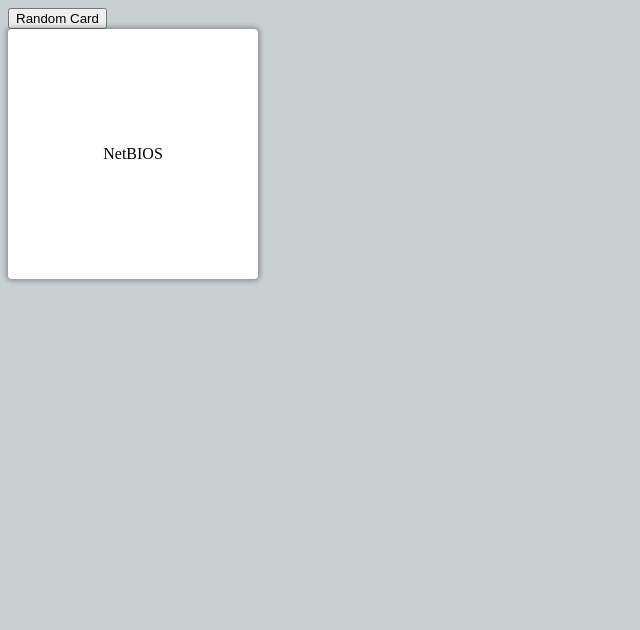
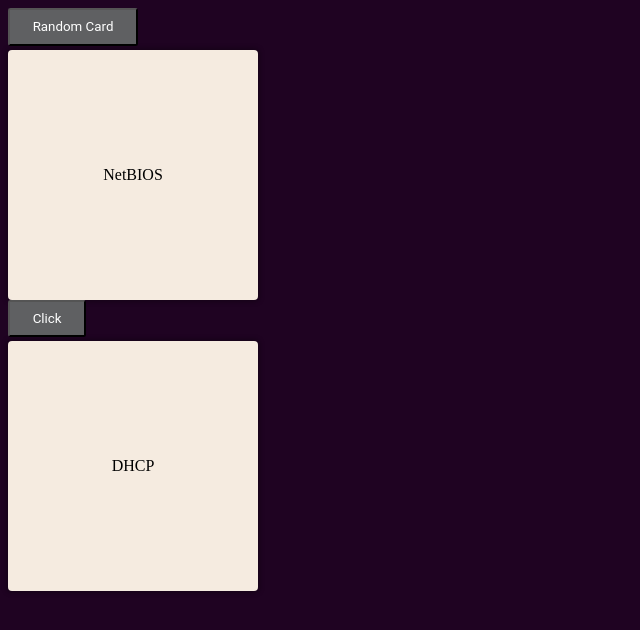
Before and after one commit to ndrdul/port-flashcards, a React (Create React App) app: page / in a window 1280 px wide. Shown: the top 630 px of the page, without its empty margins (0-640 px from the left). Built offline with nearby package versions, Linux system fonts and the light colour scheme.

Commit message:
refactor

```diff
--- a/src/App.js
+++ b/src/App.js
@@ -3,8 +3,7 @@ import FlashcardList from "./FlashcardList";
 import Flashcard from "./Flashcard";
 import "./app.css";
 import SAMPLE_FLASHCARDS from "./portData";
-
-//let randomCard = SAMPLE_FLASHCARDS[Math.floor(Math.random()*SAMPLE_FLASHCARDS.length)];
+import Card from "./components/Card";
 
 const drawCard = () => {
   return SAMPLE_FLASHCARDS[
@@ -16,13 +15,13 @@ const App = () => {
   const [flashcards, setFlashcards] = useState(SAMPLE_FLASHCARDS);
   const [randomCard, setRandomCard] = useState(drawCard());
 
-
   return (
     <div>
-      <button onClick={() => setRandomCard(drawCard())}>Random Card</button>
+      <button className="button" onClick={() => setRandomCard(drawCard())}>
+        Random Card
+      </button>
       <Flashcard flashcard={randomCard} />
-      {/* <FlashcardList flashcards={flashcards} />{" "} */}
-
+      <Card data={SAMPLE_FLASHCARDS} />
     </div>
   );
 };
--- a/src/app.css
+++ b/src/app.css
@@ -1,5 +1,5 @@
 body {
-  background-color: #c8d0d2;
+  background-color: #1F0322;
 }
 
 .card {
@@ -9,12 +9,17 @@ body {
   position: relative;
   border-radius: 0.25rem;
   box-shadow: 0 0 5px 2px rgba(0, 0, 0, 0.3);
-  background-color: white;
+  background-color: #F5EBE0;
   transform-style: preserve-3d;
   height: 250px;
   width: 250px;
   transition: 150ms;
   transform: perspective(1000px) rotateY(var(--rotate-y, 0));
+}
+
+.singleCard {
+
+  align-items: center;
 }
 
 .card.flip {
@@ -31,3 +36,19 @@ body {
 .card .back {
   transform: rotateY(180deg);
 }
+
+.button {
+  display: inline-block;
+  padding: 0.7em 1.7em;
+  margin: 0 0.3em 0.3em 0;
+  border-radius: 0.2em;
+  box-sizing: border-box;
+  text-decoration: none;
+  font-family: "Roboto", sans-serif;
+  font-weight: 400;
+  color: #ffffff;
+  background-color: #5F6062;
+
+  text-align: center;
+  position: relative;
+}
--- /dev/null
+++ b/src/components/Card.js
@@ -0,0 +1,30 @@
+import React, { useState } from "react";
+
+const Card = ({ data }) => {
+  const [flip, setFlip] = useState(false);
+  const [singleCard, setSingleCard] = useState(
+    data[Math.floor(Math.random() * data.length)]
+  );
+
+  return (
+    <div className="singleCard">
+      <button
+        className="button"
+        onClick={() =>
+          setSingleCard(data[Math.floor(Math.random() * data.length)])
+        }
+      >
+        Click
+      </button>
+      <div
+        className={`card ${flip ? "flip" : ""}`}
+        onClick={() => setFlip(!flip)}
+      >
+        <div className="front">{singleCard.question}</div>
+        <div className="back">{singleCard.answer}</div>
+      </div>
+    </div>
+  );
+};
+
+export default Card;
```
